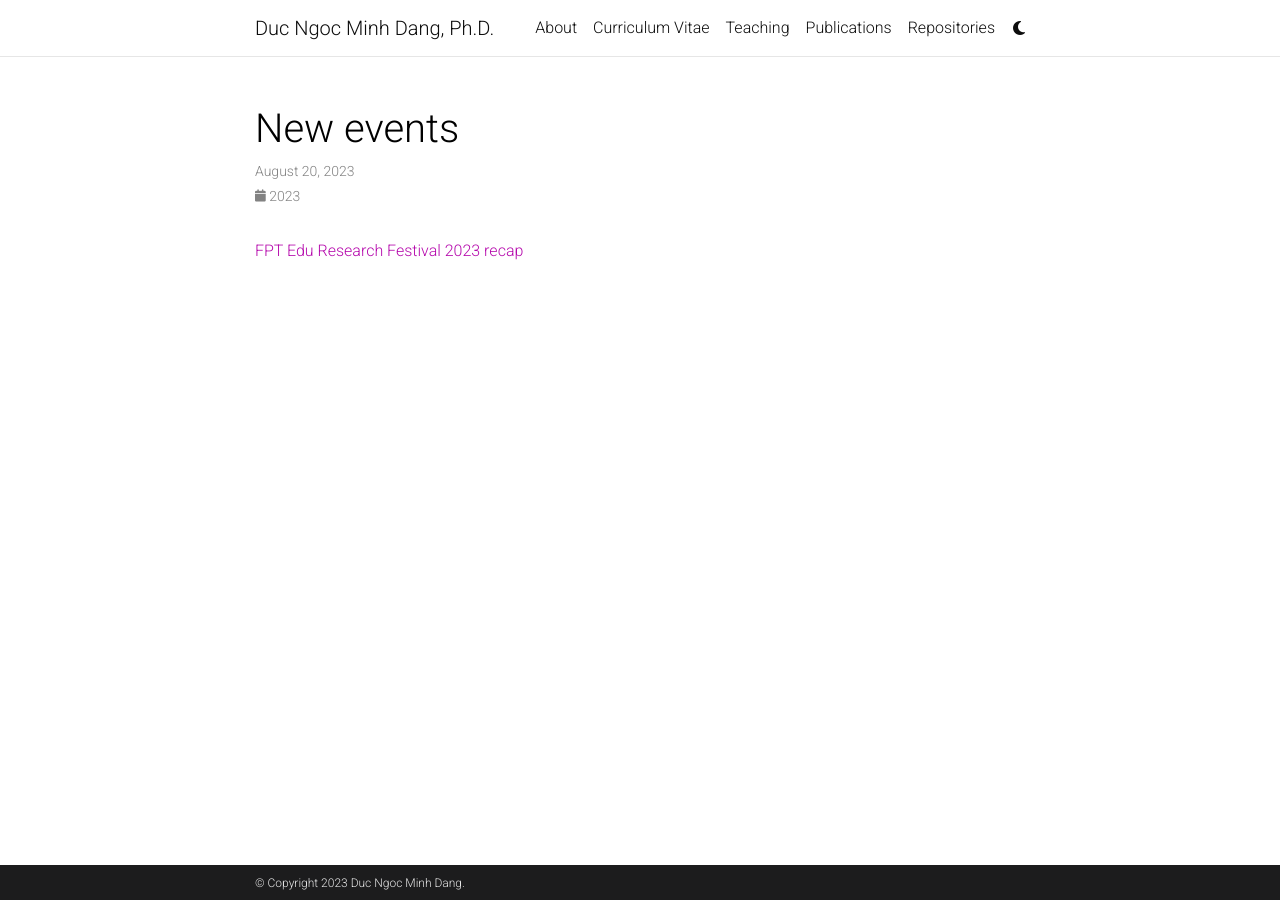
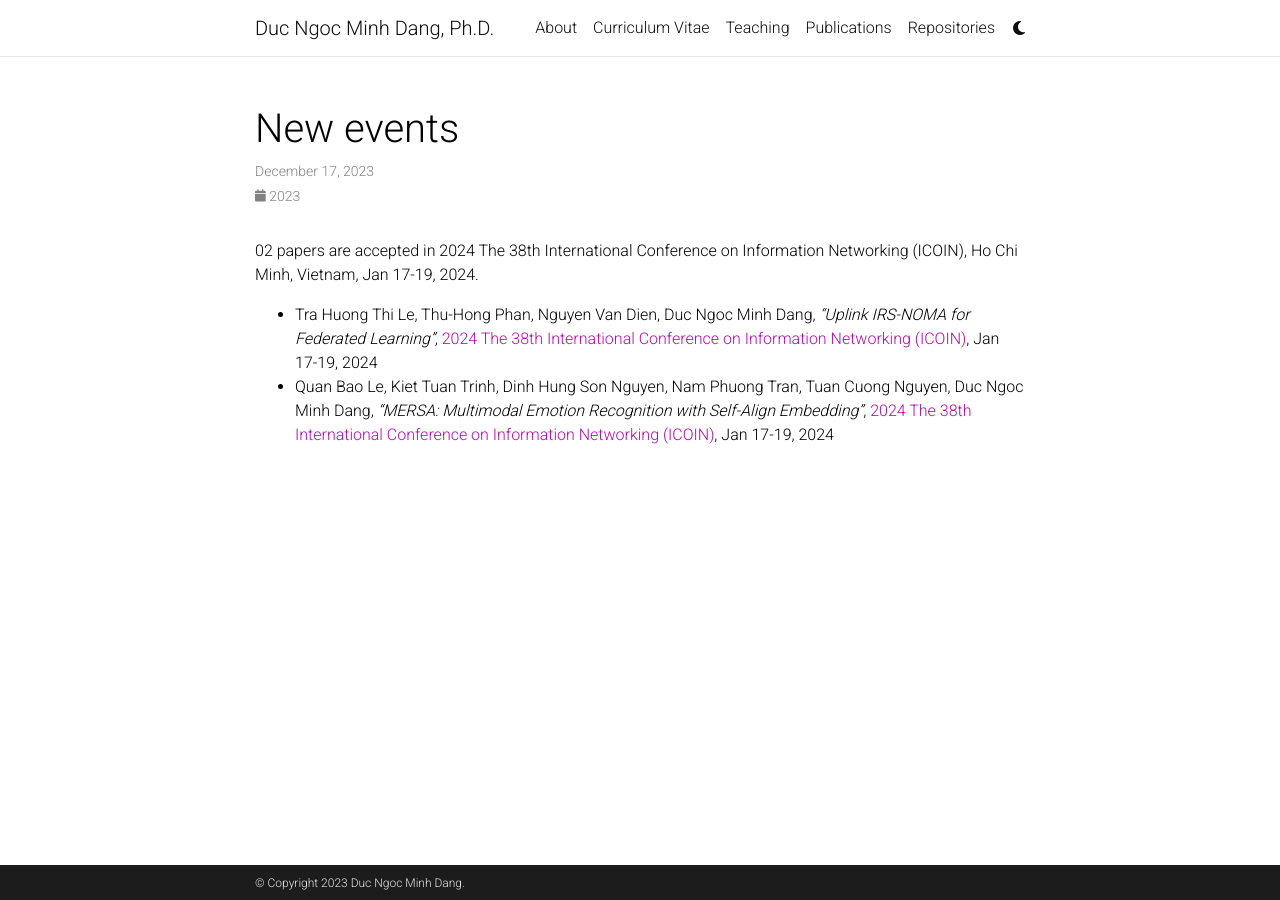
Before and after one commit to dnmduc/dnmduc.github.io, a Jekyll site: the page built from _news/announcement_3.md, in a window 1280 px wide. Built offline with Jekyll 4.4.1, drawn with Linux system fonts in a browser that asks for light colours; comment, search, counter and statistics services are not loaded; a style sheet for code colours, icons or effects is not loaded.

Commit message:
announcement

```diff
--- a/_news/announcement_3.md
+++ b/_news/announcement_3.md
@@ -1,9 +1,11 @@
 ---
 layout: post
 title: New events
-date: 2023-08-20 07:59:00-0400
+date: 2023-12-17 07:59:00-0400
 inline: true
 related_posts: false
 ---
+02 papers are accepted in 2024 The 38th International Conference on Information Networking (ICOIN), Ho Chi Minh, Vietnam, Jan 17-19, 2024.
 
-[FPT Edu Research Festival 2023 recap](https://www.facebook.com/fptedu.resfes)
+- Tra Huong Thi Le,	Thu-Hong Phan, Nguyen Van Dien,	Duc Ngoc Minh Dang, *“Uplink IRS-NOMA for Federated Learning”*, [2024 The 38th International Conference on Information Networking (ICOIN)](https://icoin.org/), Jan 17-19, 2024
+- Quan Bao Le, Kiet Tuan Trinh, Dinh Hung Son Nguyen, Nam Phuong Tran, Tuan Cuong Nguyen, Duc Ngoc Minh Dang, *“MERSA: Multimodal Emotion Recognition with Self-Align Embedding”*, [2024 The 38th International Conference on Information Networking (ICOIN)](https://icoin.org/), Jan 17-19, 2024
```
